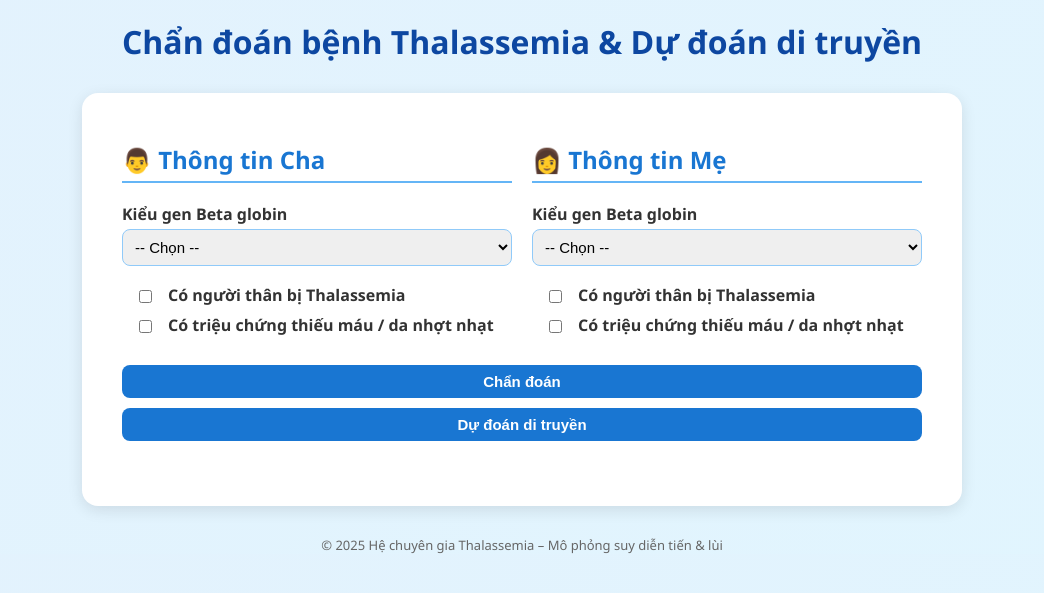
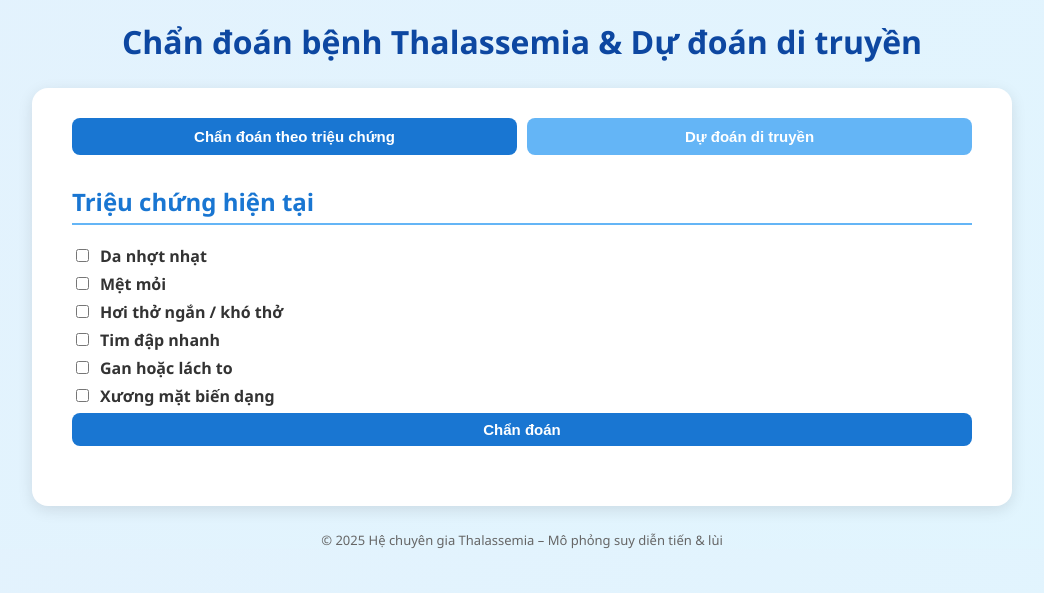
Before and after one commit to huylouz/btl_hecstt, a Flask app: page / in a window 1280 px wide. Shown: the top 593 px of the page, without its empty margins (118-1162 px from the left). Run offline with Flask 3, Linux system fonts and the light colour scheme.

Commit message:
Fix lần 2

```diff
--- a/app.py
+++ b/app.py
@@ -15,7 +15,6 @@ UPLOAD_FOLDER = "uploads"
 os.makedirs(UPLOAD_FOLDER, exist_ok=True)
 STATIC_FOLDER = os.path.join(os.getcwd(), 'static')
 os.makedirs(STATIC_FOLDER, exist_ok=True)
-
 
 @app.route("/")
 def index():
--- /dev/null
+++ b/static/Thalassemia-script.js
@@ -0,0 +1,167 @@
+// ---------------- Tab Switcher ----------------
+function switchTab(tab) {
+  document.getElementById('tab-diagnosis').classList.remove('active');
+  document.getElementById('tab-prediction').classList.remove('active');
+  document.getElementById('tabBtnDiagnosis').classList.remove('active');
+  document.getElementById('tabBtnPrediction').classList.remove('active');
+
+  if (tab === 'diagnosis') {
+    document.getElementById('tab-diagnosis').classList.add('active');
+    document.getElementById('tabBtnDiagnosis').classList.add('active');
+  } else {
+    document.getElementById('tab-prediction').classList.add('active');
+    document.getElementById('tabBtnPrediction').classList.add('active');
+  }
+}
+
+//Diagnose Symptoms
+function diagnoseSymptoms() {
+  const symptoms = [
+    { id: "sym1", name: "Da nhợt nhạt" },
+    { id: "sym2", name: "Mệt mỏi" },
+    { id: "sym3", name: "Hơi thở ngắn / khó thở" },
+    { id: "sym4", name: "Tim đập nhanh" },
+    { id: "sym5", name: "Gan hoặc lách to" },
+    { id: "sym6", name: "Xương mặt biến dạng" }
+  ];
+
+  const selected = symptoms
+    .filter(s => document.getElementById(s.id).checked)
+    .map(s => s.name);
+
+  let result = "<h3>Kết quả chẩn đoán:</h3>";
+
+  if (selected.length === 0) {
+    result += "<p>❌ Vui lòng chọn ít nhất một triệu chứng.</p>";
+  }
+  else if (selected.length <= 2) {
+    result += "<p>🟢 Có thể là thể nhẹ hoặc người lành. Cần xét nghiệm máu để chắc chắn.</p>";
+  }
+  else if (selected.length <= 4) {
+    result += "<p>🟠 Có nguy cơ Thalassemia thể nhẹ hoặc trung bình.</p>";
+  }
+  else {
+    result += "<p>🔴 Khả năng cao Thalassemia thể nặng. Nên khám chuyên khoa ngay.</p>";
+  }
+
+  result += "<hr><b>Triệu chứng ghi nhận:</b> " + selected.join(", ");
+
+  const div = document.getElementById("result-diagnosis");
+  div.innerHTML = result;
+  div.style.display = "block";
+}
+
+// ---------------- Genetic Prediction ----------------
+function predict() {
+  const fGene = document.getElementById("fatherGene").value;
+  const mGene = document.getElementById("motherGene").value;
+
+  let result = "<h3>Dự đoán di truyền cho con:</h3>";
+
+  if (!fGene || !mGene) {
+    alert("Vui lòng chọn kiểu gen cho cả cha và mẹ!");
+    return;
+  }
+
+  // ============================
+  // XỬ LÝ KIỂU GEN CHA (A_)
+  // ============================
+  let fatherFinal = fGene;
+  if (fGene === "A_") {
+    const gf = document.getElementById("grandfatherGene").value;
+    const gm = document.getElementById("grandmotherGene").value;
+
+    if (gf && gm) {
+      // Nếu ông/bà có Aa hoặc aa → Cha chắc chắn là Aa (mang gen bệnh)
+      if (gf === "Aa" || gm === "Aa" || gf === "aa" || gm === "aa") {
+        fatherFinal = "Aa";
+      }
+      // Nếu cả ông lẫn bà đều AA → Cha chắc chắn AA
+      else if (gf === "AA" && gm === "AA") {
+        fatherFinal = "AA";
+      }
+    }
+  }
+
+  // ============================
+  // XỬ LÝ KIỂU GEN MẸ (A_)
+  // ============================
+  let motherFinal = mGene;
+  if (mGene === "A_") {
+    const gf = document.getElementById("grandfatherGene_m").value;
+    const gm = document.getElementById("grandmotherGene_m").value;
+
+    if (gf && gm) {
+      if (gf === "Aa" || gm === "Aa" || gf === "aa" || gm === "aa") {
+        motherFinal = "Aa";
+      }
+      else if (gf === "AA" && gm === "AA") {
+        motherFinal = "AA";
+      }
+    }
+  }
+
+  // ============================
+  // LOGIC MẸNĐEN (SAU KHI ĐÃ XỬ LÝ A_)
+  // ============================
+  let outcomes = "";
+
+  if (fatherFinal === "AA" && motherFinal === "AA")
+    outcomes = "100% bình thường (AA)";
+
+  else if ((fatherFinal === "Aa" && motherFinal === "AA") ||
+           (fatherFinal === "AA" && motherFinal === "Aa"))
+    outcomes = "50% bình thường (AA), 50% mang gen (Aa)";
+
+  else if (fatherFinal === "Aa" && motherFinal === "Aa")
+    outcomes = "25% bình thường (AA), 50% mang gen (Aa), 25% bị bệnh (aa)";
+
+  else if ((fatherFinal === "aa" && motherFinal === "Aa") ||
+           (fatherFinal === "Aa" && motherFinal === "aa"))
+    outcomes = "50% mang gen (Aa), 50% bị bệnh (aa)";
+
+  else if (fatherFinal === "aa" && motherFinal === "aa")
+    outcomes = "100% con bị bệnh (aa)";
+
+  else
+    outcomes = "Không xác định được kết quả.";
+
+  result += `<p>${outcomes}</p>`;
+
+  result += `<p><b>Kiểu gen CHA sau khi xét ông bà:</b> ${fatherFinal}</p>`;
+  result += `<p><b>Kiểu gen MẸ sau khi xét ông bà:</b> ${motherFinal}</p>`;
+
+  result += "<p><b>Giải thích:</b> Kết quả dựa trên quy luật di truyền Mendel (Punnett Square).</p>";
+
+  const div = document.getElementById("result");
+  div.innerHTML = result;
+  div.style.display = "block";
+}
+
+function toggleGrandParents(parent) {
+  const gene = document.getElementById(
+    parent === "father" ? "fatherGene" : "motherGene"
+  ).value;
+
+  const grandBox = document.getElementById(
+    parent === "father" ? "father-grandparents" : "mother-grandparents"
+  );
+
+  const familyHistoryLabel = document.getElementById(
+    parent === "father" ? "fatherFamilyHistory" : "motherFamilyHistory"
+  ).parentElement;
+
+  const symptomsLabel = document.getElementById(
+    parent === "father" ? "fatherSymptoms" : "motherSymptoms"
+  ).parentElement;
+
+  if (gene === "A_") {
+    grandBox.style.display = "block";
+    familyHistoryLabel.style.setProperty("display", "flex", "important");
+    symptomsLabel.style.setProperty("display", "flex", "important");
+  } else {
+    grandBox.style.display = "none";
+    familyHistoryLabel.style.setProperty("display", "none", "important");
+    symptomsLabel.style.setProperty("display", "none", "important");
+  }
+}
--- a/static/thalassemia-style.css
+++ b/static/thalassemia-style.css
@@ -13,16 +13,16 @@ body {
 }
 
 .container {
-      max-width: 800px;
+  max-width: 900px;
   background: #fff;
-      margin: 30px auto;
+  margin: 25px auto;
   border-radius: 16px;
   box-shadow: 0 4px 15px rgba(0,0,0,0.1);
   padding: 30px 40px;
 }
 
 .section {
-      margin-bottom: 25px;
+  margin-bottom: 20px;
 }
 
 .section h2 {
@@ -31,18 +31,18 @@ body {
   padding-bottom: 5px;
 }
 
-    .input-check{
-        width: 10%;
-        align-items: center;
-        display: flex;
-        margin-bottom: 0;
+.grid {
+  display: grid;
+  grid-template-columns: 1fr 1fr;
+  gap: 30px;
 }
 
 label {
   display: flex;
-      margin: 8px 0 4px;
+  align-items: center;
+  gap: 8px;
+  margin: 6px 0;
   font-weight: 600;
-      align-items: center;
 }
 
 select, button {
@@ -52,15 +52,6 @@ body {
   border: 1px solid #90caf9;
   margin-bottom: 10px;
   width: 100%;
-    }
-
-    input[type="checkbox"]{
-      padding: 8px;
-      font-size: 15px;
-      border-radius: 8px;
-      border: 1px solid #90caf9;
-      margin-bottom: 0;
-      width: 10%;
 }
 
 button {
@@ -84,15 +75,44 @@ body {
   margin-top: 20px;
 }
 
-    .grid {
-      display: grid;
-      grid-template-columns: 1fr 1fr;
-      gap: 20px;
-    }
-
 .footer {
   text-align: center;
   font-size: 13px;
   color: #666;
   margin-top: 20px;
 }
+
+/* TAB STYLE */
+.tab-buttons {
+  display: flex;
+  justify-content: center;
+  gap: 10px;
+  margin-bottom: 20px;
+}
+
+.tab-buttons button {
+  background-color: #64b5f6;
+  border: none;
+  border-radius: 8px;
+  padding: 10px 20px;
+  cursor: pointer;
+  font-weight: bold;
+  transition: background 0.3s;
+}
+
+.tab-buttons button.active {
+  background-color: #1976d2;
+  color: white;
+}
+
+.tab-content {
+  display: none;
+}
+
+.tab-content.active {
+  display: block;
+}
+
+.motherFamilyHistory{
+    display: none;
+}
--- a/templates/thalassemia-diagnosis.html
+++ b/templates/thalassemia-diagnosis.html
@@ -2,132 +2,132 @@
 <html lang="vi">
 <head>
   <meta charset="UTF-8">
-  <title>Chẩn đoán Thalassemia & Dự đoán Di truyền</title>
+  <title>Chẩn đoán & Dự đoán di truyền Thalassemia</title>
   <link rel="stylesheet" href="../static/thalassemia-style.css">
 </head>
+
 <body>
-
   <h1>Chẩn đoán bệnh Thalassemia & Dự đoán di truyền</h1>
 
   <div class="container">
+
+    <!-- TAB BUTTONS -->
+    <div class="tab-buttons">
+      <button id="tabBtnDiagnosis" class="active" onclick="switchTab('diagnosis')">Chẩn đoán theo triệu chứng</button>
+      <button id="tabBtnPrediction" onclick="switchTab('prediction')">Dự đoán di truyền</button>
+    </div>
+
+    <!-- TAB 1 - DIAGNOSIS -->
+    <div id="tab-diagnosis" class="tab-content active">
+      <div class="section">
+        <h2>Triệu chứng hiện tại</h2>
+
+        <label><input type="checkbox" id="sym1"> Da nhợt nhạt</label>
+        <label><input type="checkbox" id="sym2"> Mệt mỏi</label>
+        <label><input type="checkbox" id="sym3"> Hơi thở ngắn / khó thở</label>
+        <label><input type="checkbox" id="sym4"> Tim đập nhanh</label>
+        <label><input type="checkbox" id="sym5"> Gan hoặc lách to</label>
+        <label><input type="checkbox" id="sym6"> Xương mặt biến dạng</label>
+
+        <button onclick="diagnoseSymptoms()">Chẩn đoán</button>
+      </div>
+
+      <div id="result-diagnosis" class="result" style="display:none;"></div>
+    </div>
+
+    <!-- TAB 2 - PREDICTION -->
+<div id="tab-prediction" class="tab-content">
+
   <div class="grid">
+    <!-- CHA -->
     <div class="section">
-        <h2>👨 Thông tin Cha</h2>
+      <h2>Thông tin Cha</h2>
 
       <label>Kiểu gen Beta globin</label>
-        <select id="fatherGene">
+      <select id="fatherGene" onchange="toggleGrandParents('father')">
+        <option value="">-- Chọn --</option>
+        <option>AA</option>
+        <option>Aa</option>
+        <option>aa</option>
+        <option>A_</option>
+      </select>
+
+
+      <div id="father-grandparents" style="display:none; margin-top:10px;">
+        <h4>Ông Bà Nội</h4>
+        <label>Kiểu gen Ông Nội</label>
+        <select id="grandfatherGene">
           <option value="">-- Chọn --</option>
           <option>AA</option>
           <option>Aa</option>
           <option>aa</option>
         </select>
 
-        <label>
-          <input type="checkbox" id="fatherFamilyHistory" class="input-check"> Có người thân bị Thalassemia
-        </label>
-        <label class="check-label">
-          <input type="checkbox" id="fatherSymptoms" class="input-check"> Có triệu chứng thiếu máu / da nhợt nhạt
-        </label>
+        <label>Kiểu gen Bà Nội</label>
+        <select id="grandmotherGene">
+          <option value="">-- Chọn --</option>
+          <option>AA</option>
+          <option>Aa</option>
+          <option>aa</option>
+        </select>
       </div>
 
+      <label><input type="checkbox" id="fatherFamilyHistory"> Có người thân bị Thalassemia</label>
+      <label><input type="checkbox" id="fatherSymptoms"> Có triệu chứng thiếu máu / da nhợt nhạt</label>
+    </div>
+
+    <!-- MẸ -->
     <div class="section">
-        <h2>👩 Thông tin Mẹ</h2>
+      <h2>Thông tin Mẹ</h2>
 
       <label>Kiểu gen Beta globin</label>
-        <select id="motherGene">
+      <select id="motherGene" onchange="toggleGrandParents('mother')">
+        <option value="">-- Chọn --</option>
+        <option>AA</option>
+        <option>Aa</option>
+        <option>aa</option>
+        <option>A_</option>
+      </select>
+
+      <div id="mother-grandparents" style="display:none; margin-top:10px;">
+        <h4>Ông Bà Ngoại</h4>
+        <label>Kiểu gen Ông Ngoại</label>
+        <select id="grandfatherGene_m">
           <option value="">-- Chọn --</option>
           <option>AA</option>
           <option>Aa</option>
           <option>aa</option>
         </select>
 
-        <label>
-          <input type="checkbox" id="motherFamilyHistory"> Có người thân bị Thalassemia
-        </label>
-        <label>
-          <input type="checkbox" id="motherSymptoms"> Có triệu chứng thiếu máu / da nhợt nhạt
-        </label>
+        <label>Kiểu gen Bà Ngoại</label>
+        <select id="grandmotherGene_m">
+          <option value="">-- Chọn --</option>
+          <option>AA</option>
+          <option>Aa</option>
+          <option>aa</option>
+        </select>
+      </div>
+
+      <label><input type="checkbox" id="motherFamilyHistory"> Có người thân bị Thalassemia</label>
+      <label><input type="checkbox" id="motherSymptoms"> Có triệu chứng thiếu máu / da nhợt nhạt</label>
     </div>
   </div>
 
   <div class="section">
-      <button onclick="diagnose()">Chẩn đoán</button>
-      <button onclick="predict()">Dự đoán di truyền</button>
+    <button onclick="predict()">🧪 Dự đoán di truyền</button>
   </div>
 
   <div id="result" class="result" style="display:none;"></div>
+</div>
+
+
   </div>
 
   <div class="footer">
     © 2025 Hệ chuyên gia Thalassemia – Mô phỏng suy diễn tiến & lùi
   </div>
 
-  <script>
-    function diagnose() {
-      const fGene = document.getElementById("fatherGene").value;
-      const mGene = document.getElementById("motherGene").value;
-      const fSym = document.getElementById("fatherSymptoms").checked;
-      const mSym = document.getElementById("motherSymptoms").checked;
-
-      let result = "<h3>Kết quả chẩn đoán:</h3>";
-      let reasoning = "";
-
-      // Forward chaining logic
-      function checkGene(gen, hasSymptoms) {
-        if (gen === "aa") return "bị Thalassemia thể nặng";
-        if (gen === "Aa" && hasSymptoms) return "Thalassemia thể nhẹ";
-        if (gen === "Aa" && !hasSymptoms) return "người lành mang gen bệnh";
-        return "bình thường";
-      }
-
-      const fatherDiag = checkGene(fGene, fSym);
-      const motherDiag = checkGene(mGene, mSym);
-
-      reasoning += `Cha: ${fatherDiag}<br>`;
-      reasoning += `Mẹ: ${motherDiag}<br>`;
-
-      result += reasoning;
-      result += "<hr>";
-
-      if (fGene && mGene) {
-        result += `<b>Gợi ý:</b> Cả hai đều ${fGene === "Aa" && mGene === "Aa" ? "mang gen bệnh → nguy cơ cao con mắc bệnh!" : "có thể an toàn nhưng nên xét nghiệm thêm."}`;
-      }
-
-      const div = document.getElementById("result");
-      div.innerHTML = result;
-      div.style.display = "block";
-    }
-
-    function predict() {
-      const fGene = document.getElementById("fatherGene").value;
-      const mGene = document.getElementById("motherGene").value;
-      let result = "<h3>Dự đoán di truyền cho con:</h3>";
-
-      if (!fGene || !mGene) {
-        alert("Vui lòng chọn kiểu gen cho cả cha và mẹ!");
-        return;
-      }
-
-      let outcomes = "";
-      if (fGene === "AA" && mGene === "AA") outcomes = "100% bình thường (AA)";
-      else if ((fGene === "Aa" && mGene === "AA") || (fGene === "AA" && mGene === "Aa"))
-        outcomes = "50% bình thường (AA), 50% mang gen (Aa)";
-      else if (fGene === "Aa" && mGene === "Aa")
-        outcomes = "25% bình thường (AA), 50% mang gen (Aa), 25% bị bệnh (aa)";
-      else if ((fGene === "aa" && mGene === "Aa") || (fGene === "Aa" && mGene === "aa"))
-        outcomes = "50% mang gen (Aa), 50% bị bệnh (aa)";
-      else if (fGene === "aa" && mGene === "aa")
-        outcomes = "100% con bị bệnh (aa)";
-      else
-        outcomes = "Dữ liệu chưa đủ để xác định.";
-
-      result += `<p>${outcomes}</p>`;
-      result += "<p><b>Giải thích:</b> Kết quả dựa trên quy luật di truyền Mendel (Punnett Square).</p>";
-
-      const div = document.getElementById("result");
-      div.innerHTML = result;
-      div.style.display = "block";
-    }
-  </script>
+  <!-- JS -->
+  <script src="../static/Thalassemia-script.js"></script>
 </body>
 </html>
```
Lines whose indentation alone changed are shown as unchanged.
